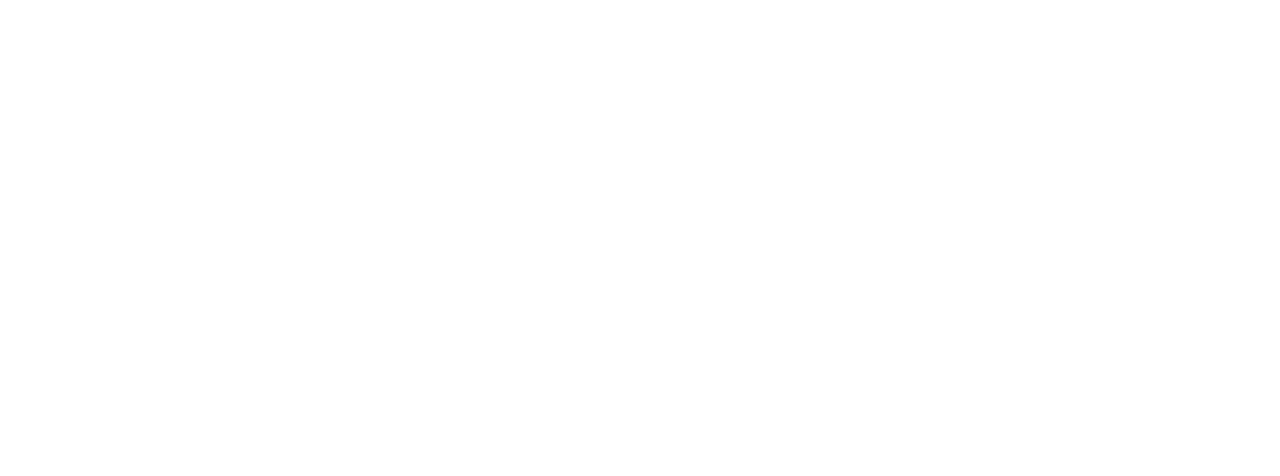
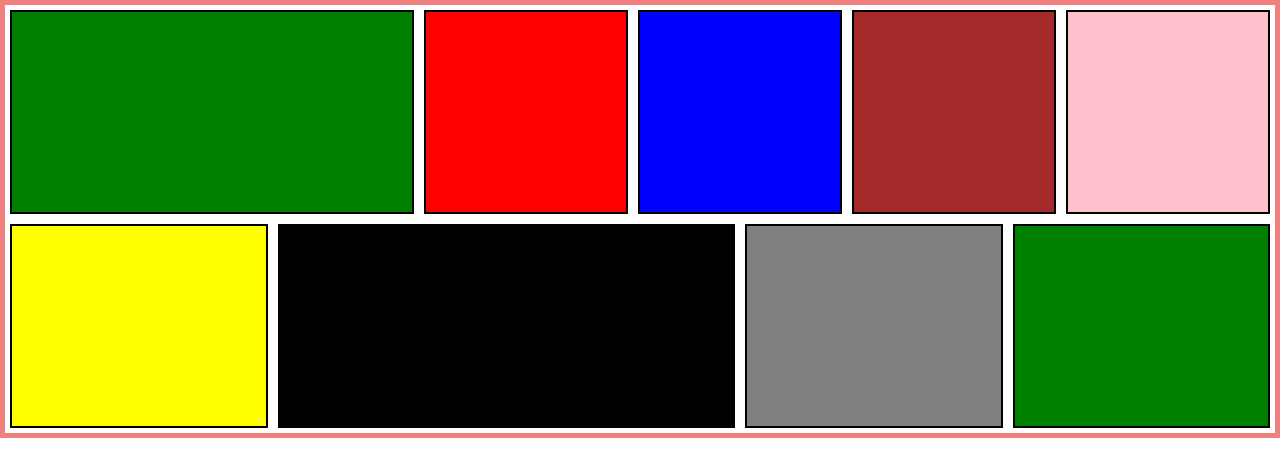
Before and after one commit to coreysnightout/flex-box, a plain HTML site: page index.html in a window 1280 px wide. Drawn offline with Linux system fonts and the light colour scheme.

Commit message:
finish flex-box assignment

```diff
--- a/css/styles.css
+++ b/css/styles.css
@@ -0,0 +1,72 @@
+html, body {
+  margin: 0;
+  padding: 0;
+}
+.wrapper {
+  /*margin: 50px;*/
+  display: flex;
+  /*justify-content: space-around;*/
+  flex-wrap: wrap;
+  border: 5px solid lightcoral;
+}
+.box {
+  /*width: 100%;*/
+  height: 200px;
+  margin: 5px;
+  display: inline-block;
+  border: 2px solid black;
+  flex: 1;
+}
+
+.square1{
+  background-color: green;
+  flex-basis: 400px;
+}
+
+.square2 {
+    background-color: red;
+
+    flex-basis: 200px;
+}
+
+.square3 {
+    background-color: blue;
+
+    flex-basis: 200px;
+}
+
+.square4 {
+   background-color: brown;
+
+   flex-basis: 200px;
+}
+
+.square5 {
+    background-color: pink;
+
+    flex-basis: 200px;
+}
+
+.square6 {
+    background-color: yellow;
+
+    flex-basis: 200px;
+}
+
+.square7 {
+    background-color: black;
+
+    flex-basis: 400px;
+}
+
+.square8{
+    background-color: grey;
+
+    flex-basis: 200px;
+}
+
+.square9 {
+    background-color: green;
+
+    flex-basis: 200px;
+}
--- a/index.html
+++ b/index.html
@@ -1,11 +1,39 @@
 <!DOCTYPE html>
 <html>
   <head>
+    <link rel="stylesheet" href="css/styles.css" media="screen" title="no title" charset="utf-8">
     <meta charset="utf-8">
-    <link rel="stylesheet" href="css/styles.css" media="screen" title="no title" charset="utf-8">
     <title>Flex Boxin'</title>
   </head>
   <body>
+    <div class="wrapper">
+      <div class="square1 box">
 
+      </div>
+      <div class="square2 box">
+
+      </div>
+      <div class="square3 box">
+
+      </div>
+      <div class="square4 box">
+
+      </div>
+      <div class="square5 box">
+
+      </div>
+      <div class="square6 box">
+
+      </div>
+      <div class="square7 box">
+
+      </div>
+      <div class="square8 box">
+
+      </div>
+      <div class="square9 box">
+
+      </div>
+    </div>
   </body>
 </html>
```
